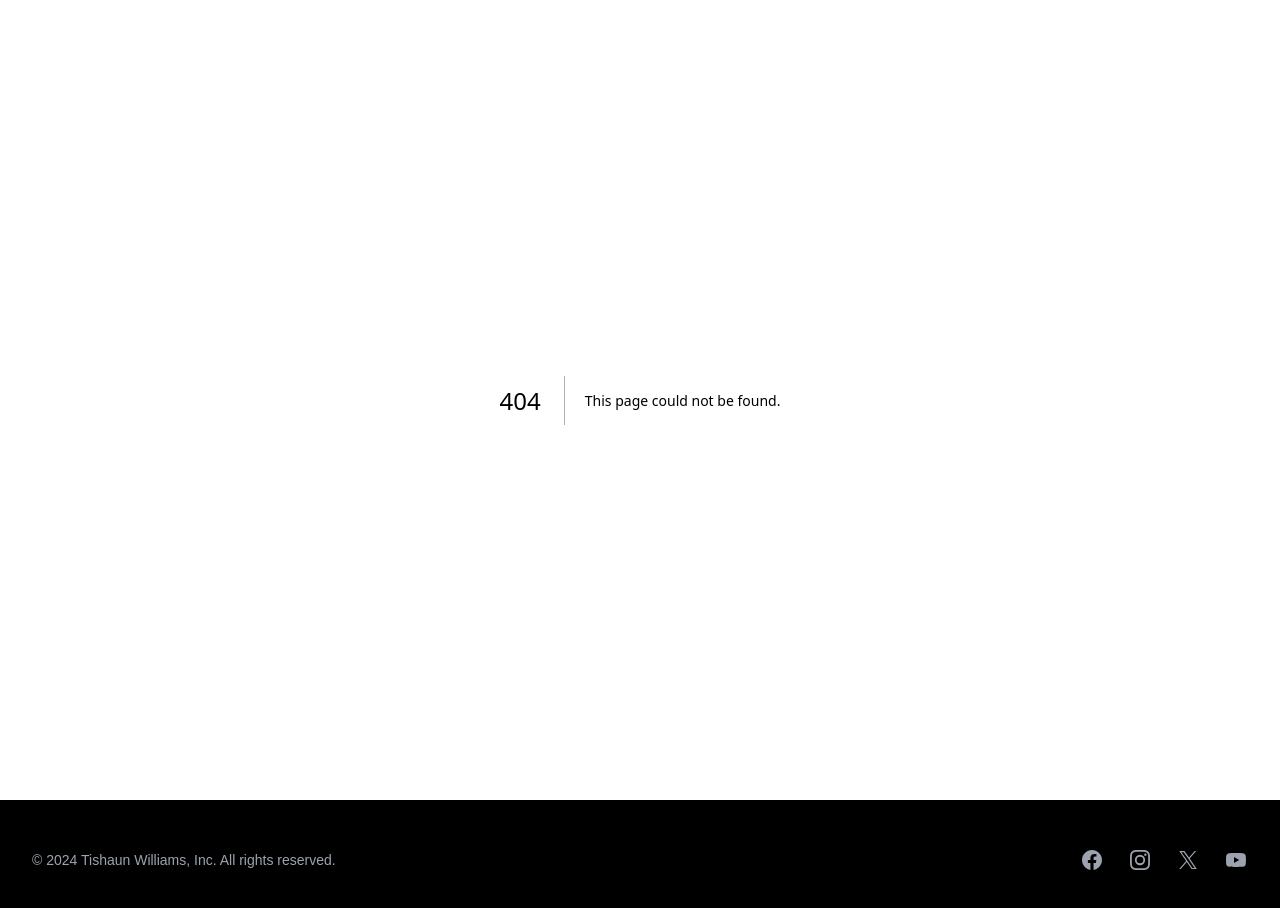
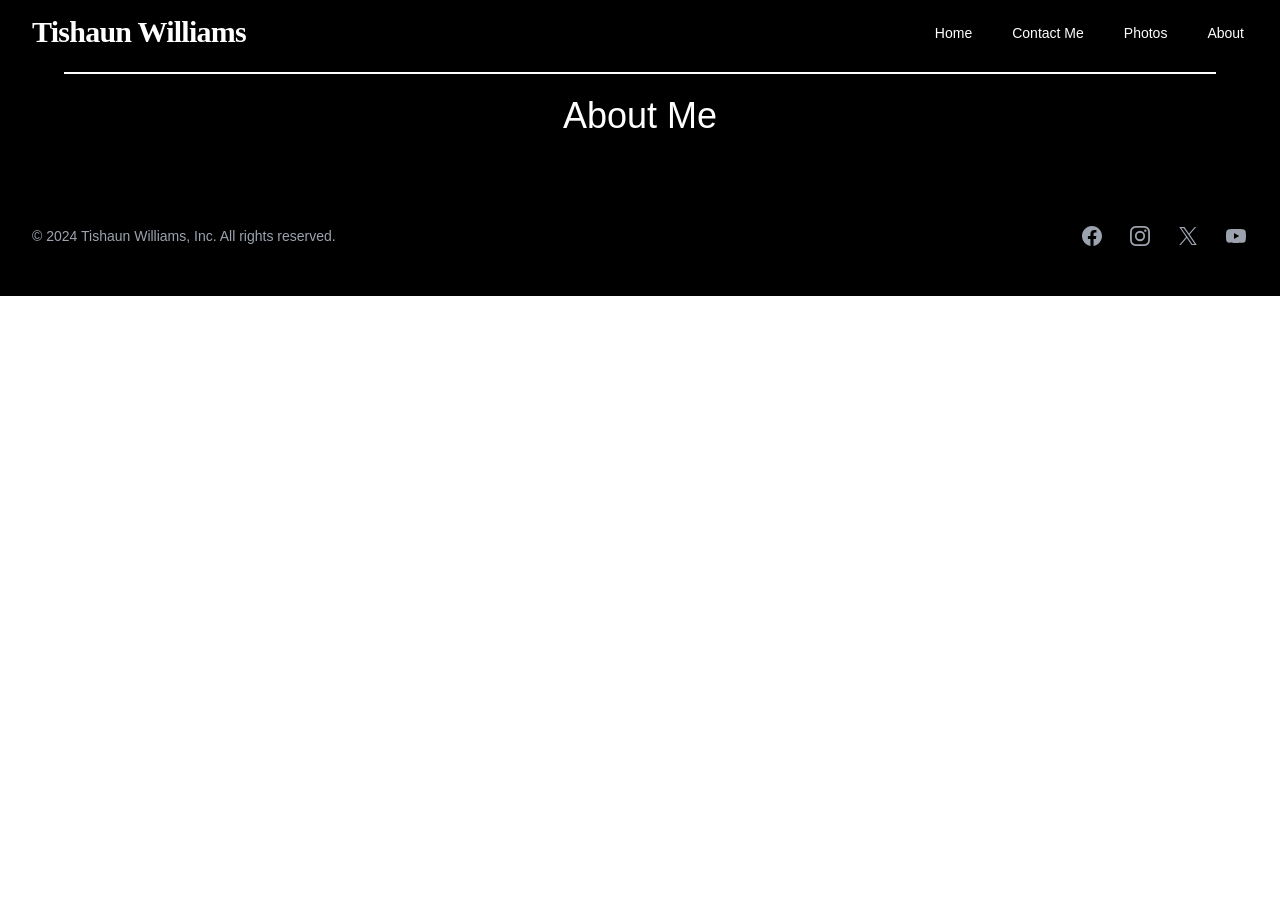
Before and after one commit to Leorev01/Photographer_Portfolio, a Next.js app: page /about in a window 1280 px wide. Before the commit this address had no page. Shown: the top 908 px of the page. After the commit the page ends 800 px from the top, so only its background shows below. Built offline with nearby package versions, Linux system fonts and the light colour scheme.

Commit message:
Adds About page

```diff
--- /dev/null
+++ b/app/about/page.tsx
@@ -0,0 +1,13 @@
+import React from 'react'
+
+const AboutPage = () => {
+  return (
+    <div className='bg-black pt-14'>
+        <h1 className="text-4xl text-white text-center py-10">
+            About Me
+        </h1>
+    </div>
+  )
+}
+
+export default AboutPage
```
